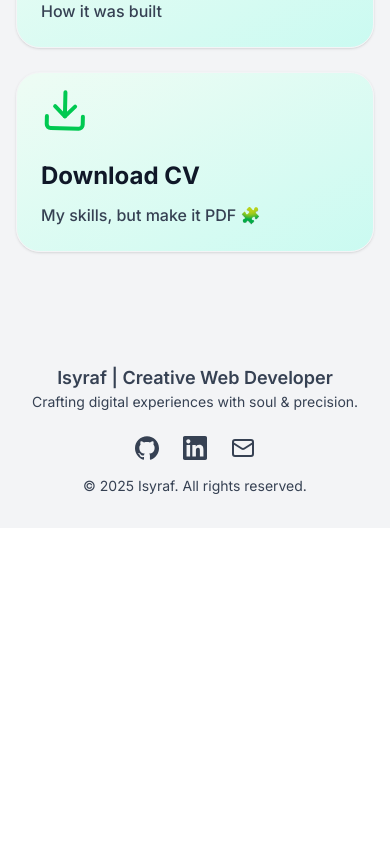
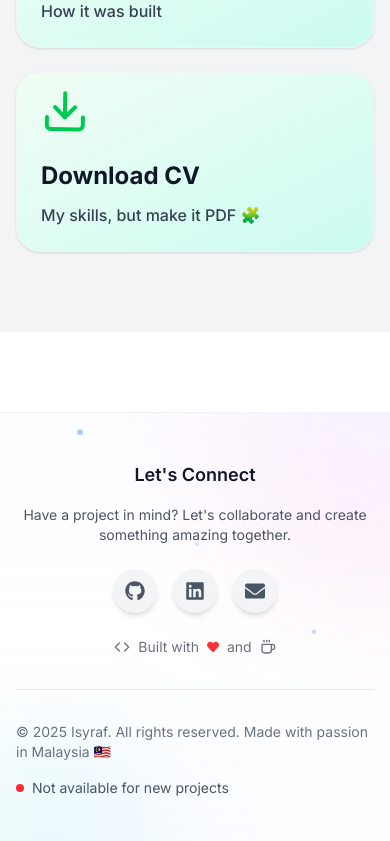
Before and after one commit to yapsancode/portfolio-v2, a Next.js app: page / in a window 390 px wide. Shown: the part 1156-1997 px from the top of the page. Before the commit the page ends 1684 px from the top, so only its background shows below. Built offline with nearby package versions, Linux system fonts and the light colour scheme.

Commit message:
Enhance footer

```diff
--- a/app/components/footer.tsx
+++ b/app/components/footer.tsx
@@ -1,77 +1,195 @@
 "use client"
-import { Mail } from 'lucide-react';
+import { motion, Variants } from 'framer-motion';
+import { Mail, Github, Linkedin, Heart, Code, Coffee } from 'lucide-react';
+import { FaGithub, FaLinkedin, FaEnvelope, FaHeart } from 'react-icons/fa';
 
 export default function Footer() {
+  const currentYear = new Date().getFullYear();
+
+  const socialLinks = [
+    {
+      href: "https://github.com/yapsancode",
+      icon: FaGithub,
+      label: "GitHub",
+      color: "hover:text-gray-800 dark:hover:text-white"
+    },
+    {
+      href: "https://linkedin.com/in/muhammad-isyraf-afifi",
+      icon: FaLinkedin,
+      label: "LinkedIn",
+      color: "hover:text-blue-500"
+    },
+    {
+      href: "mailto:muhammadisyrafafifi@gmail.com",
+      icon: FaEnvelope,
+      label: "Mail",
+      color: "hover:text-red-500"
+    }
+  ];
+
+  const containerVariants: Variants = {
+    hidden: { opacity: 0 },
+    show: {
+      opacity: 1,
+      transition: {
+        staggerChildren: 0.1,
+        delayChildren: 0.3
+      }
+    }
+  };
+
+  const itemVariants: Variants = {
+    hidden: { opacity: 0, y: 20 },
+    show: {
+      opacity: 1,
+      y: 0,
+      transition: {
+        duration: 0.6,
+        ease: [0.25, 0.1, 0.25, 1]
+      }
+    }
+  };
+
   return (
-    <footer
-      className="bg-gray-100 dark:bg-gray-900 text-gray-700 dark:text-gray-300 py-8 opacity-0 animate-fade-in"
-      style={{
-        animation: 'fadeInUp 0.5s ease-out forwards'
-      }}
+    <motion.footer
+      className="relative bg-white/80 dark:bg-gray-900/80 backdrop-blur-lg border-t border-gray-200/50 dark:border-gray-700/50 mt-20 overflow-hidden"
+      initial="hidden"
+      whileInView="show"
+      viewport={{ once: true, margin: "-100px" }}
+      variants={containerVariants}
     >
-      <div className="max-w-7xl mx-auto px-4 flex flex-col md:flex-row justify-between items-center gap-6">
-        <div className="text-center md:text-left">
-          <p className="text-lg font-semibold">Isyraf | Creative Web Developer</p>
-          <p className="text-sm">Crafting digital experiences with soul & precision.</p>
+      {/* Background Effects */}
+      <div className="absolute inset-0 overflow-hidden pointer-events-none">
+        <motion.div
+          className="absolute -top-40 -right-40 w-80 h-80 bg-gradient-to-r from-blue-400/15 via-purple-400/10 to-pink-400/15 dark:from-blue-400/10 dark:via-purple-600/10 dark:to-pink-400/10 rounded-full blur-3xl"
+          animate={{
+            scale: [1, 1.2, 1],
+            rotate: [0, 180, 360],
+          }}
+          transition={{
+            duration: 20,
+            repeat: Infinity,
+            ease: "linear"
+          }}
+        />
+        <motion.div
+          className="absolute -bottom-20 -left-20 w-60 h-60 bg-gradient-to-r from-emerald-400/12 via-cyan-400/8 to-blue-400/12 dark:from-emerald-400/10 dark:via-cyan-600/10 dark:to-blue-400/10 rounded-full blur-3xl"
+          animate={{
+            scale: [1.2, 0.8, 1.2],
+            x: [0, 20, 0],
+          }}
+          transition={{
+            duration: 15,
+            repeat: Infinity,
+            ease: "easeInOut"
+          }}
+        />
+        <div className="absolute inset-0 bg-gradient-to-t from-blue-50/30 via-transparent to-purple-50/20 dark:from-transparent dark:via-transparent dark:to-transparent" />
+      </div>
+
+      <div className="relative max-w-7xl mx-auto px-4 py-12">
+        {/* Main Footer Content */}
+        <div className="flex flex-col md:flex-row justify-between items-start md:items-center mb-8">
+          <motion.div
+            className="text-center md:text-left"
+            variants={itemVariants}
+          >
+            <h4 className="text-lg font-semibold text-gray-900 dark:text-white mb-4">
+              Let's Connect
+            </h4>
+            <p className="text-gray-600 dark:text-gray-400 mb-6 text-sm">
+              Have a project in mind? Let's collaborate and create something amazing together.
+            </p>
+
+            {/* Social Links */}
+            <div className="flex justify-center md:justify-start space-x-4 mb-6">
+              {socialLinks.map((social, index) => (
+                <motion.a
+                  key={social.label}
+                  href={social.href}
+                  target="_blank"
+                  rel="noopener noreferrer"
+                  className={`p-3 bg-gray-100 dark:bg-gray-800 rounded-full text-gray-600 dark:text-gray-400 ${social.color} transition-all duration-300 shadow-md hover:shadow-lg`}
+                  whileHover={{ scale: 1.1, y: -3 }}
+                  whileTap={{ scale: 0.95 }}
+                  initial={{ opacity: 0, y: 20 }}
+                  animate={{ opacity: 1, y: 0 }}
+                  transition={{ duration: 0.5, delay: 0.8 + index * 0.1 }}
+                  aria-label={social.label}
+                >
+                  <social.icon className="w-5 h-5" />
+                </motion.a>
+              ))}
+            </div>
+
+            <div className="flex items-center justify-center md:justify-start space-x-2 text-sm text-gray-500 dark:text-gray-500">
+              <Code className="w-4 h-4" />
+              <span>Built with</span>
+              <FaHeart className="w-3 h-3 text-red-500 animate-pulse" />
+              <span>and</span>
+              <Coffee className="w-4 h-4" />
+            </div>
+          </motion.div>
         </div>
-        <div className="flex gap-6">
-          <a
-            href="https://github.com/yapsancode"
-            target="_blank"
-            rel="noopener noreferrer"
-            className="hover:text-blue-500 dark:hover:text-blue-400 transition-colors duration-200"
-            aria-label="GitHub"
-          >
-            <svg
-              className="w-6 h-6"
-              fill="currentColor"
-              viewBox="0 0 24 24"
-              xmlns="http://www.w3.org/2000/svg"
+
+        {/* Divider */}
+        <motion.div
+          className="border-t border-gray-200 dark:border-gray-700 pt-8"
+          variants={itemVariants}
+        >
+          <div className="flex flex-col md:flex-row justify-between items-start md:items-center mb-8 space-y-4 md:space-y-0">
+            {/* Copyright */}
+            <motion.p
+              className="text-sm text-gray-500 dark:text-gray-500"
+              whileHover={{ scale: 1.02 }}
             >
-              <path d="M12 .297c-6.63 0-12 5.373-12 12 0 5.303 3.438 9.8 8.205 11.385.6.113.82-.258.82-.577 0-.285-.01-1.04-.015-2.04-3.338.724-4.042-1.61-4.042-1.61-.546-1.385-1.333-1.756-1.333-1.756-1.09-.745.083-.729.083-.729 1.205.084 1.838 1.236 1.838 1.236 1.07 1.835 2.809 1.305 3.495.998.108-.776.417-1.305.76-1.605-2.665-.3-5.466-1.332-5.466-5.93 0-1.31.465-2.38 1.235-3.22-.135-.303-.54-1.523.105-3.176 0 0 1.005-.322 3.3 1.23.96-.267 1.98-.399 3-.405 1.02.006 2.04.138 3 .405 2.28-1.552 3.285-1.23 3.285-1.23.645 1.653.24 2.873.12 3.176.765.84 1.23 1.91 1.23 3.22 0 4.61-2.805 5.625-5.475 5.92.42.36.81 1.096.81 2.22 0 1.606-.015 2.896-.015 3.286 0 .315.21.69.825.57C20.565 22.092 24 17.592 24 12.297c0-6.627-5.373-12-12-12" />
-            </svg>
-          </a>
-          <a
-            href="https://linkedin.com/in/muhammad-isyraf-afifi"
-            target="_blank"
-            rel="noopener noreferrer"
-            className="hover:text-blue-500 dark:hover:text-blue-400 transition-colors duration-200"
-            aria-label="LinkedIn"
-          >
-            <svg
-              className="w-6 h-6"
-              fill="currentColor"
-              viewBox="0 0 24 24"
-              xmlns="http://www.w3.org/2000/svg"
+              © {currentYear} Isyraf. All rights reserved. Made with passion in Malaysia 🇲🇾
+            </motion.p>
+
+            {/* Status Badge */}
+            <motion.div
+              className="flex items-center space-x-2 text-sm"
+              initial={{ opacity: 0 }}
+              animate={{ opacity: 1 }}
+              transition={{ delay: 1.2 }}
             >
-              <path d="M20.447 20.452h-3.554v-5.569c0-1.327-.024-3.037-1.85-3.037-1.852 0-2.136 1.445-2.136 2.939v5.667H9.352V9h3.414v1.561h.048c.477-.9 1.637-1.85 3.37-1.85 3.601 0 4.267 2.37 4.267 5.455v6.286zM5.337 7.433c-1.144 0-2.063-.926-2.063-2.065 0-1.138.92-2.063 2.063-2.063 1.14 0 2.064.925 2.064 2.063 0 1.139-.925 2.065-2.064 2.065zm1.782 13.019H3.555V9h3.564v11.452zM22.225 0H1.771C.792 0 0 .774 0 1.729v20.542C0 23.227.792 24 1.771 24h20.451C23.2 24 24 23.227 24 22.271V1.729C24 .774 23.2 0 22.222 0h.003z" />
-            </svg>
-          </a>
-          <a
-            href="mailto:muhammadisyrafafifi@gmail.com"
-            className="hover:text-blue-500 dark:hover:text-blue-400 transition-colors duration-200"
-            aria-label="Email"
-          >
-            <Mail className="w-6 h-6" />
-          </a>
+              <motion.div
+                className="w-2 h-2 bg-red-500 rounded-full"
+                animate={{ scale: [1, 1.2, 1] }}
+                transition={{ duration: 2, repeat: Infinity }}
+              />
+              <span className="text-gray-600 dark:text-gray-400">
+                Not available for new projects
+              </span>
+            </motion.div>
+          </div>
+        </motion.div>
+
+        {/* Floating Elements */}
+        <div className="absolute inset-0 overflow-hidden pointer-events-none">
+          {[...Array(3)].map((_, i) => (
+            <motion.div
+              key={i}
+              className="absolute w-1 h-1 bg-blue-400/50 rounded-full"
+              style={{
+                left: `${20 + i * 30}%`,
+                top: `${10 + i * 20}%`,
+              }}
+              animate={{
+                y: [-10, -30, -10],
+                opacity: [0.5, 1, 0.5],
+                scale: [1, 1.5, 1],
+              }}
+              transition={{
+                duration: 4 + i,
+                repeat: Infinity,
+                ease: "easeInOut",
+                delay: i * 0.5,
+              }}
+            />
+          ))}
         </div>
       </div>
-      <div className="text-center text-sm mt-4">
-        <p>© {new Date().getFullYear()} Isyraf. All rights reserved.</p>
-      </div>
-
-      <style jsx>{`
-        @keyframes fadeInUp {
-          from {
-            opacity: 0;
-            transform: translateY(20px);
-          }
-          to {
-            opacity: 1;
-            transform: translateY(0);
-          }
-        }
-      `}</style>
-    </footer>
+    </motion.footer>
   );
 }
```
